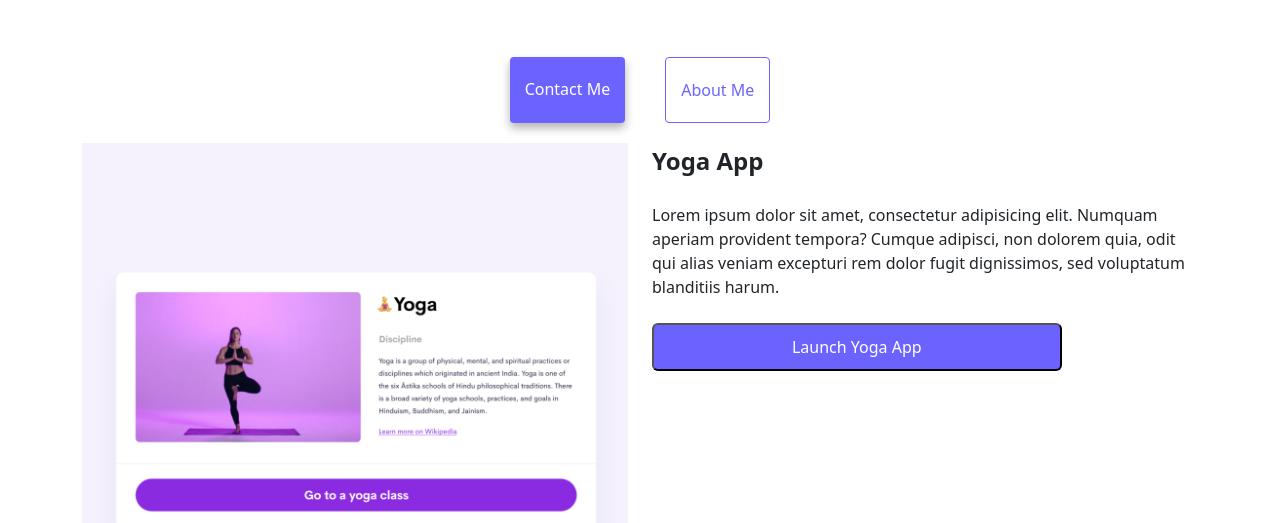
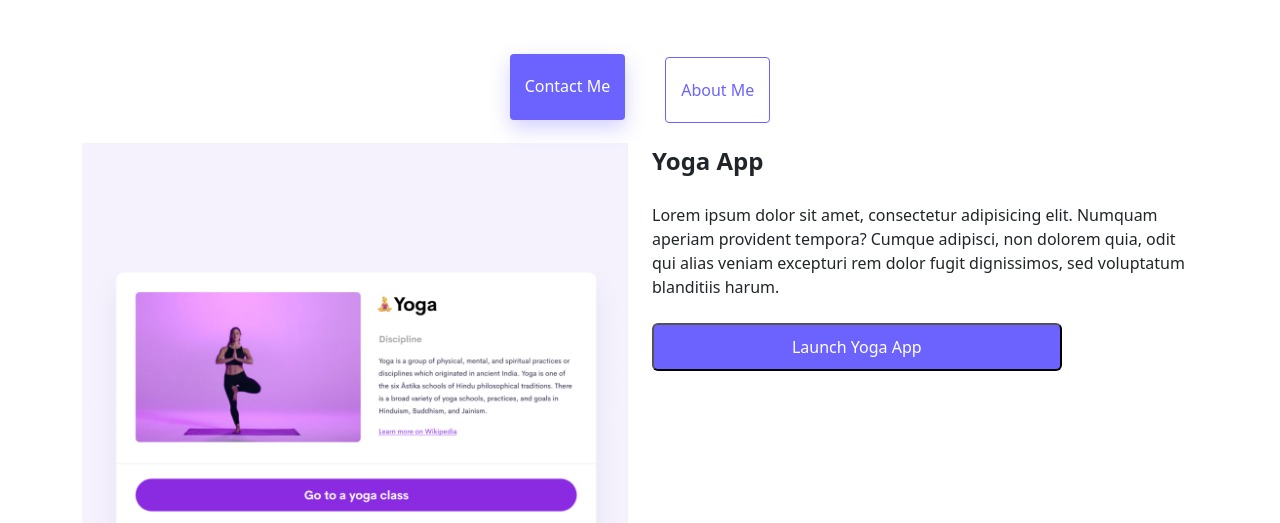
Before and after one commit to Gabcii/Portfolio, a website: page index.html in a window 1280 px wide. In both pictures the pointer is over the link "Contact Me". Shown: the part 277-800 px from the top of the page. Drawn offline with nearby package versions, Linux system fonts and the light colour scheme.

Commit message:
updated hover link

```diff
--- a/src/style.css
+++ b/src/style.css
@@ -48,11 +48,19 @@ p {
   background: var(--primary-color);
   box-shadow: var(--box-shadow);
   color: white;
+  transition: all 0.3 ease;
 }
 
 .about-link {
   color: var(--primary-color);
   border: 1px solid var(--primary-color);
+  transition: all 0.3 ease;
+}
+
+.contact-link:hover,
+.about-link:hover {
+  transform: translateY(-3px);
+  box-shadow: 0 8px 20px rgba(108, 99, 255, 0.3);
 }
 
 .homepage-link {
```
